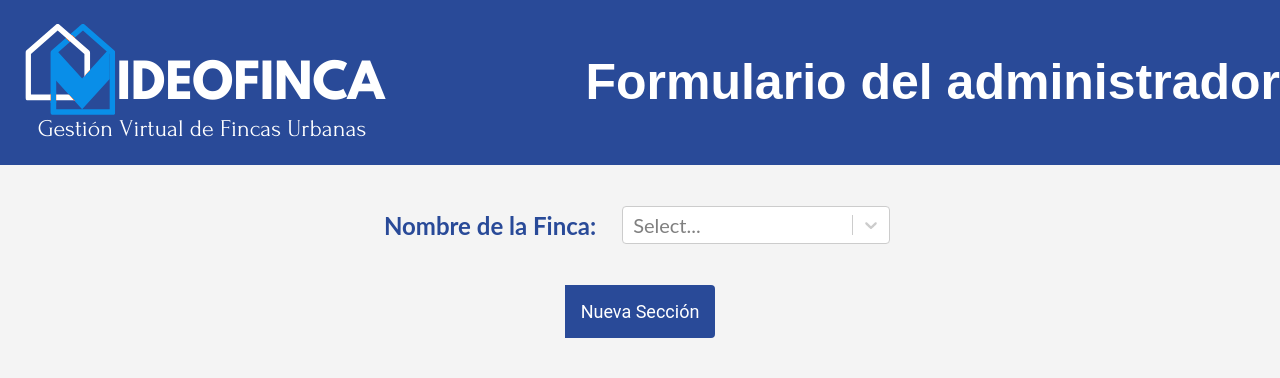
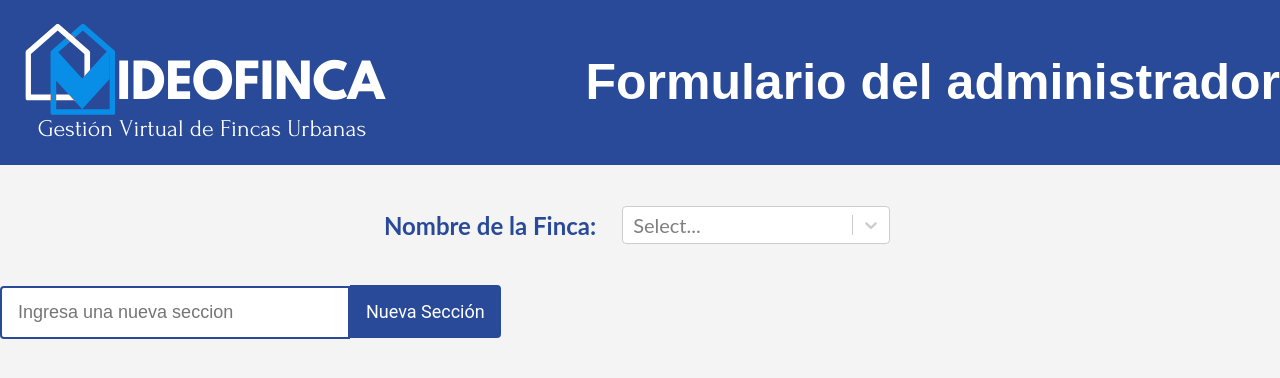
Before and after one commit to victorca97/Videofincas, a React (Create React App) app: page / in a window 1280 px wide. Shown: the top 378 px of the page. Built offline with nearby package versions, Linux system fonts and the light colour scheme.

Commit message:
06/10/22

```diff
--- a/src/App.js
+++ b/src/App.js
@@ -1,10 +1,10 @@
 import './App.css';
 import Logo from './componentes/logo.jsx';
-import ListaTareas from './componentes/ListaTareas';
 import { Fincas } from './componentes/Fincas';
-import AgregarSeccion from './componentes/Seccion';
+import ListaSecciones from './componentes/ListaSecciones';
 
 function App() {
+
   return (
     <>
       <div className="contenedor-cabecera">
@@ -13,16 +13,10 @@ function App() {
       <form className="nombre-finca-formulario">
         <h2> Nombre de la Finca: </h2>
         <div className='autocomplete-wrapper'>
-          <Fincas/>
+          <Fincas />
         </div>
       </form>
-      <div className='contenedor-agregarseccion'>
-        <AgregarSeccion/>
-      </div>
-      {/* <div className='form-info'>
-        <h2> Nueva Sección </h2>
-        <ListaTareas />
-      </div> */}
+      <ListaSecciones/>
     </>
 
   );
--- /dev/null
+++ b/src/componentes/ListaSecciones.jsx
@@ -0,0 +1,35 @@
+import React, { useState } from 'react';
+import AgregarSeccion from './agregarSeccion';
+import Seccion from './Seccion';
+
+function ListaSecciones() {
+    const [secciones, setSecciones] = useState([]);
+
+    const agregarSeccion = seccion => {
+
+        if (seccion.texto.trim()) {
+            seccion.texto = seccion.texto.trim();
+
+            const seccionesActualizadas = [seccion, ...secciones];
+            setSecciones(seccionesActualizadas);
+
+        }
+    }
+
+    return(
+        <>
+            <AgregarSeccion onSubmit={agregarSeccion}/>
+            <div className='contenedor-secciones'>
+                {
+                    secciones.map((seccion) =>
+                    <Seccion
+                        texto={seccion.texto}
+                    />
+                    )
+                }
+            </div>
+        </>
+    );
+}
+
+export default ListaSecciones;
--- a/src/componentes/ListaTareas.jsx
+++ b/src/componentes/ListaTareas.jsx
@@ -55,4 +55,4 @@ function ListaTareas() {
   );
 }
 
-export default ListaTareas
+export default ListaTareas;
--- a/src/componentes/Seccion.jsx
+++ b/src/componentes/Seccion.jsx
@@ -1,21 +1,13 @@
-import React from 'react'
-import '../estilos/Seccion.css'
+import React from 'react';
+import ListaTareas from './ListaTareas';
 
-function AgregarSeccion () {
-
-  const pulsar = (e)=>{
-    e.preventDefault()
-    console.log('Nueva seccion');
-  }
-
-  return (
-    <button
-    className='seccion-boton'
-    type='button'
-    onClick={(e)=>{pulsar(e)}}>
-      Nueva Sección
-    </button>
-  );
+function Seccion({texto}) {
+    return (
+        <div className='form-info'>
+            <h2> {texto} </h2>
+            <ListaTareas />
+        </div>
+    );
 }
 
-export default AgregarSeccion;
+export default Seccion;
--- /dev/null
+++ b/src/componentes/agregarSeccion.jsx
@@ -0,0 +1,40 @@
+import React, { useState } from 'react';
+import '../estilos/Seccion.css';
+// import { v4 as uuidv4 } from 'uuid';
+
+function AgregarSeccion (props) {
+
+  const [input, setInput] = useState('');
+
+  const manejarCambioSeccion = e => {
+    setInput(e.target.value);
+  }
+
+  const manejarEnvioSeccion = e => {
+    e.preventDefault();
+    const seccionNueva = {
+      texto: input,
+    }
+    props.onSubmit(seccionNueva);
+  }
+
+  return (
+    <form className='form-agregar-seccion'
+      onSubmit={manejarEnvioSeccion}>
+      <input
+        className='seccion-input'
+        type='text'
+        placeholder='Ingresa una nueva seccion'
+        name='texto'
+        onChange={manejarCambioSeccion}
+      />
+      <button
+        className='seccion-boton'
+        type='button'>
+        Nueva Sección
+      </button>
+    </form>
+  );
+}
+
+export default AgregarSeccion;
--- a/src/componentes/formulario.jsx
+++ b/src/componentes/formulario.jsx
@@ -1,6 +1,6 @@
 import React, { useState } from 'react';
 import '../estilos/TareaFormulario.css';
-import { v4 as uuidv4 } from 'uuid'
+import { v4 as uuidv4 } from 'uuid';
 
 function TareaFormulario(props) {
 
--- a/src/estilos/Seccion.css
+++ b/src/estilos/Seccion.css
@@ -10,3 +10,13 @@
     color: #fff;
     text-transform: capitalize;
 }
+
+.seccion-input {
+    width: 350px;
+    font-size: 18px;
+    background-color: white;
+    padding: 14px 32px 14px 16px;
+    border-radius: 4px 0 0 4px;
+    border: 2px solid #294A98;
+    outline: none;
+}
```
